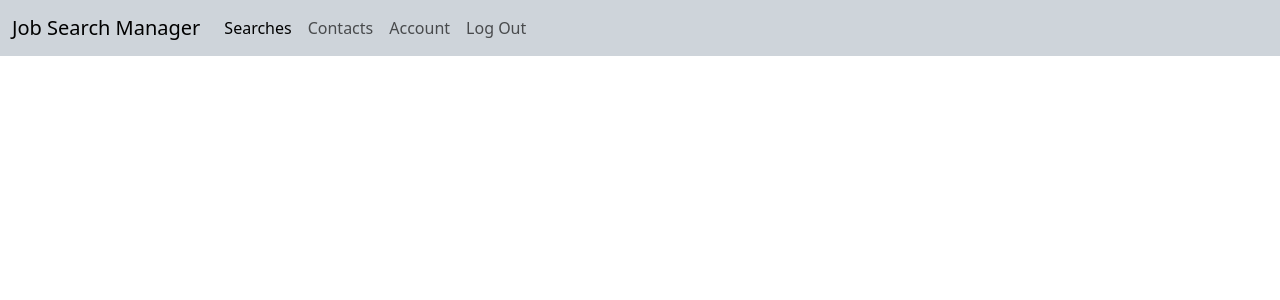
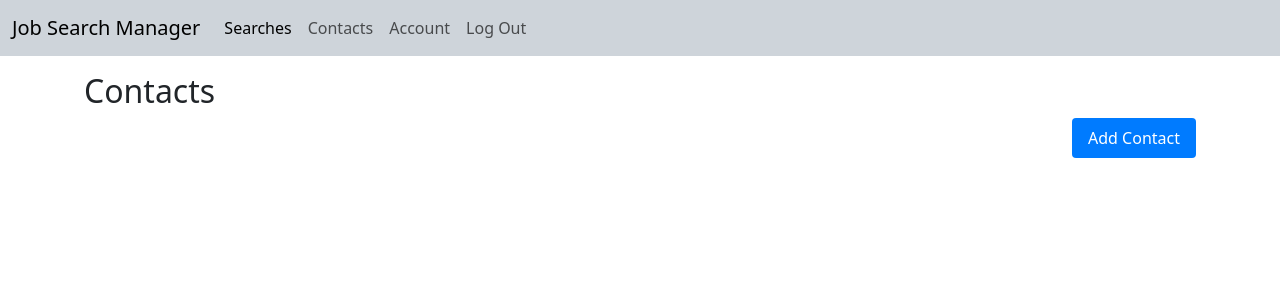
Before and after one commit to billmil235/jobsearchui, an Angular app: page /contacts-manager in a window 1280 px wide. Before the commit this address led to /. Shown: the top 300 px of the page. Built offline with nearby package versions, Linux system fonts and the light colour scheme; sample sign-in values are in the browser's storage.

Commit message:
Start to add contacts component.

```diff
--- a/package.json
+++ b/package.json
@@ -39,5 +39,6 @@
     "karma-jasmine": "~5.1.0",
     "karma-jasmine-html-reporter": "~2.1.0",
     "typescript": "~5.5.2"
-  }
+  },
+  "packageManager": "yarn@1.22.22+sha512.a6b2f7906b721bba3d67d4aff083df04dad64c399707841b7acf00f6b133b7ac24255f2652fa22ae3534329dc6180534e98d17432037ff6fd140556e2bb3137e"
 }
--- /dev/null
+++ b/src/app/Components/Contacts/contacts-list/contacts-list.component.css
@@ -0,0 +1,60 @@
+.contacts-container {
+  padding: 20px;
+  max-width: 1200px;
+  margin: 0 auto;
+}
+
+.action-buttons {
+  margin-bottom: 20px;
+  display: flex;
+  justify-content: flex-end;
+}
+
+.contacts-list {
+  display: flex;
+  flex-direction: column;
+  gap: 15px;
+}
+
+.contact-item {
+  display: flex;
+  justify-content: space-between;
+  align-items: center;
+  padding: 15px;
+  border: 1px solid #ddd;
+  border-radius: 4px;
+  background-color: #f9f9f9;
+}
+
+.contact-info {
+  display: flex;
+  gap: 20px;
+  flex: 1;
+}
+
+.contact-actions {
+  display: flex;
+  gap: 10px;
+}
+
+.btn {
+  padding: 8px 16px;
+  border: none;
+  border-radius: 4px;
+  cursor: pointer;
+}
+
+.btn-primary {
+  background-color: #007bff;
+  color: white;
+}
+
+.btn-secondary {
+  background-color: #6c757d;
+  color: white;
+}
+
+.btn-danger {
+  background-color: #dc3545;
+  color: white;
+}
--- /dev/null
+++ b/src/app/Components/Contacts/contacts-list/contacts-list.component.html
@@ -0,0 +1,22 @@
+<div class="contacts-container">
+  <h2>Contacts</h2>
+
+  <div class="action-buttons">
+    <button (click)="addContact()" class="btn btn-primary">Add Contact</button>
+  </div>
+
+  <div class="contacts-list">
+    <div *ngFor="let contact of contacts" class="contact-item">
+      <div class="contact-info">
+        <!-- Replace with your actual contact properties -->
+        <span>{{ contact.name }}</span>
+        <span>{{ contact.email }}</span>
+        <span>{{ contact.phone }}</span>
+      </div>
+      <div class="contact-actions">
+        <button (click)="editContact(contact.id)" class="btn btn-secondary">Edit</button>
+        <button (click)="deleteContact(contact.id)" class="btn btn-danger">Delete</button>
+      </div>
+    </div>
+  </div>
+</div>
--- /dev/null
+++ b/src/app/Components/Contacts/contacts-list/contacts-list.component.ts
@@ -0,0 +1,30 @@
+import { NgForOf } from '@angular/common';
+import { Component } from '@angular/core';
+
+@Component({
+  selector: 'app-contacts-list',
+  imports: [
+    NgForOf
+  ],
+  templateUrl: './contacts-list.component.html',
+  styleUrls: ['./contacts-list.component.css'],
+  standalone: true
+})
+export class ContactsListComponent {
+  contacts: any[] = []; // Replace 'any' with your actual contact interface
+
+  // Add contact method
+  addContact() {
+    // Implementation for adding a contact
+  }
+
+  // Edit contact method
+  editContact(contactId: number) {
+    // Implementation for editing a contact
+  }
+
+  // Delete contact method
+  deleteContact(contactId: number) {
+    // Implementation for deleting a contact
+  }
+}
--- /dev/null
+++ b/src/app/Components/Contacts/contacts.component.ts
@@ -0,0 +1,12 @@
+import { Component } from '@angular/core';
+import { ContactsListComponent } from './contacts-list/contacts-list.component';
+
+@Component({
+  selector: 'app-contacts',
+  template: `
+    <app-contacts-list></app-contacts-list>
+  `,
+  standalone: true,
+  imports: [ContactsListComponent]
+})
+export class ContactsComponent {}
--- a/src/app/Components/nav-bar/nav-bar.component.html
+++ b/src/app/Components/nav-bar/nav-bar.component.html
@@ -7,7 +7,7 @@
           <a class="nav-link active" aria-current="page" routerLink="/job-search">Searches</a>
         </li>
         <li class="nav-item">
-          <a class="nav-link" href="#">Contacts</a>
+          <a class="nav-link" routerLink="/contacts-manager">Contacts</a>
         </li>
         <li class="nav-item">
           <a class="nav-link" href="#">Account</a>
--- a/src/app/app.routes.ts
+++ b/src/app/app.routes.ts
@@ -6,6 +6,7 @@ import {JobSearchComponent} from './Components/Search/job-search/job-search.comp
 import {SearchManagerComponent} from './Components/Search/search-manager/search-manager.component';
 import {EditApplicationComponent} from './Components/Application/add-application/edit-application.component';
 import {NewJobSearchComponent} from './Components/Search/new-job-search/new-job-search.component';
+import { ContactsComponent } from './Components/Contacts/contacts.component';
 
 export const routes: Routes = [
   {
@@ -34,5 +35,8 @@ export const routes: Routes = [
   },
   {
     path: 'create-job-search', component: NewJobSearchComponent, canActivate: [authGuard]
+  },
+  {
+    path: 'contacts-manager', component: ContactsComponent, canActivate: [authGuard]
   }
 ];
```
